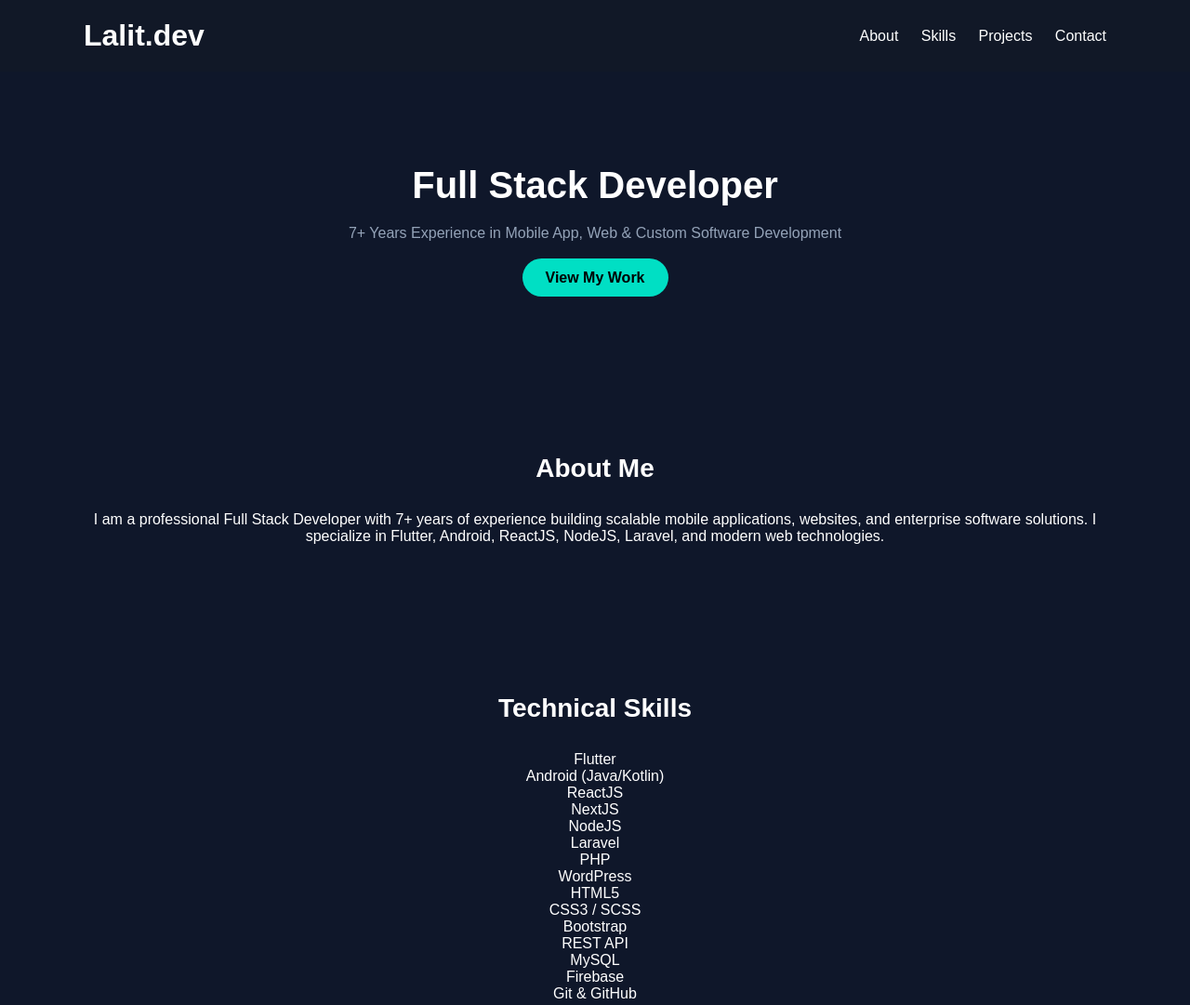
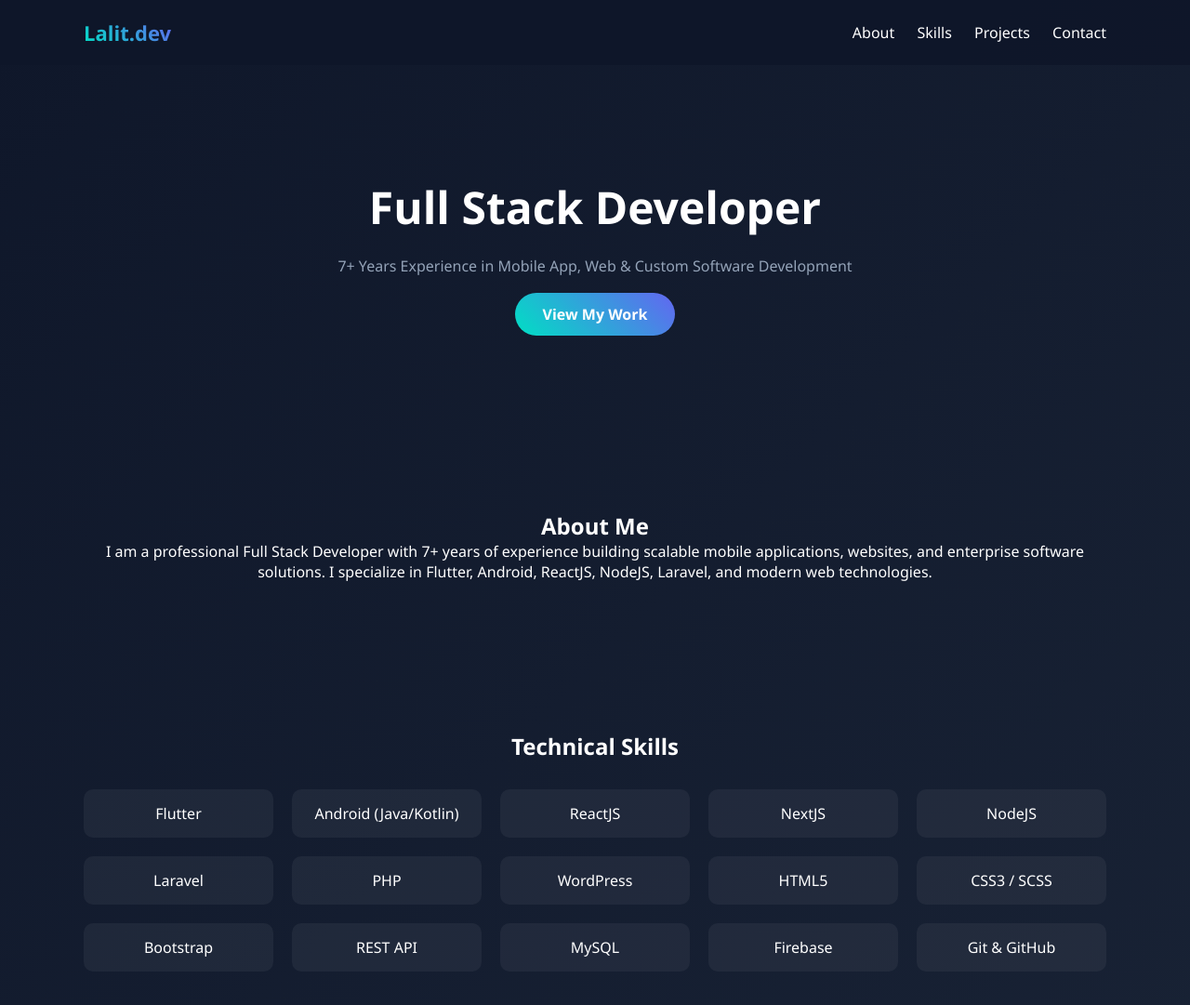
Before and after one commit to lalitfullstackdev-oss/lalit-portfolio, a plain HTML site: page index.html in a window 1280 px wide. Shown: the top 1081 px of the page at 93% size. Drawn offline with Linux system fonts and the light colour scheme.

Commit message:
Update style.css

```diff
--- a/style.css
+++ b/style.css
@@ -2,12 +2,12 @@
   margin: 0;
   padding: 0;
   box-sizing: border-box;
-  font-family: Arial, sans-serif;
+  font-family: 'Segoe UI', sans-serif;
 }
 
 body {
-  background: #0f172a;
-  color: #ffffff;
+  background: linear-gradient(135deg, #0f172a, #1e293b);
+  color: white;
 }
 
 .container {
@@ -17,20 +17,31 @@ body {
 }
 
 header {
+  background: rgba(15,23,42,0.9);
   padding: 20px 0;
-  background: #111827;
+  position: sticky;
+  top: 0;
 }
 
-header .container {
+.nav {
   display: flex;
   justify-content: space-between;
   align-items: center;
+}
+
+.logo {
+  font-size: 22px;
+  font-weight: bold;
+  background: linear-gradient(45deg,#00dfc4,#6366f1);
+  -webkit-background-clip: text;
+  -webkit-text-fill-color: transparent;
 }
 
 nav a {
   color: white;
   margin-left: 20px;
   text-decoration: none;
+  transition: 0.3s;
 }
 
 nav a:hover {
@@ -39,26 +50,31 @@ nav a:hover {
 
 .hero {
   text-align: center;
-  padding: 100px 0;
+  padding: 120px 0;
 }
 
 .hero h2 {
-  font-size: 40px;
+  font-size: 48px;
   margin-bottom: 20px;
 }
 
 .hero p {
+  color: #94a3b8;
   margin-bottom: 30px;
-  color: #94a3b8;
 }
 
 .btn {
-  background: #00dfc4;
-  color: black;
-  padding: 12px 25px;
-  border-radius: 25px;
+  background: linear-gradient(45deg,#00dfc4,#6366f1);
+  padding: 12px 30px;
+  border-radius: 30px;
   text-decoration: none;
+  color: white;
   font-weight: bold;
+  transition: 0.3s;
+}
+
+.btn:hover {
+  transform: translateY(-3px);
 }
 
 .section {
@@ -66,25 +82,53 @@ nav a:hover {
   text-align: center;
 }
 
-.section h2 {
-  margin-bottom: 30px;
-  font-size: 28px;
+.skill-grid {
+  display: grid;
+  grid-template-columns: repeat(auto-fit,minmax(180px,1fr));
+  gap: 20px;
+  margin-top: 30px;
 }
 
-.dark {
-  background: #1f2937;
+.skill-grid div {
+  background: rgba(255,255,255,0.05);
+  padding: 15px;
+  border-radius: 10px;
+  transition: 0.3s;
+}
+
+.skill-grid div:hover {
+  border: 1px solid #00dfc4;
+  transform: translateY(-5px);
 }
 
 .card {
-  background: #111827;
-  padding: 20px;
-  margin-bottom: 20px;
-  border-radius: 8px;
+  background: rgba(255,255,255,0.05);
+  padding: 25px;
+  margin-bottom: 25px;
+  border-radius: 12px;
+  transition: 0.3s;
+}
+
+.card:hover {
+  border: 1px solid #00dfc4;
+  transform: translateY(-6px);
+}
+
+.card p {
+  color: #94a3b8;
+  margin: 10px 0;
+}
+
+.card a {
+  color: #00dfc4;
+  text-decoration: none;
+  font-weight: bold;
 }
 
 footer {
   text-align: center;
   padding: 20px;
-  background: #111827;
+  background: rgba(255,255,255,0.05);
+  margin-top: 40px;
   color: #94a3b8;
 }
```
